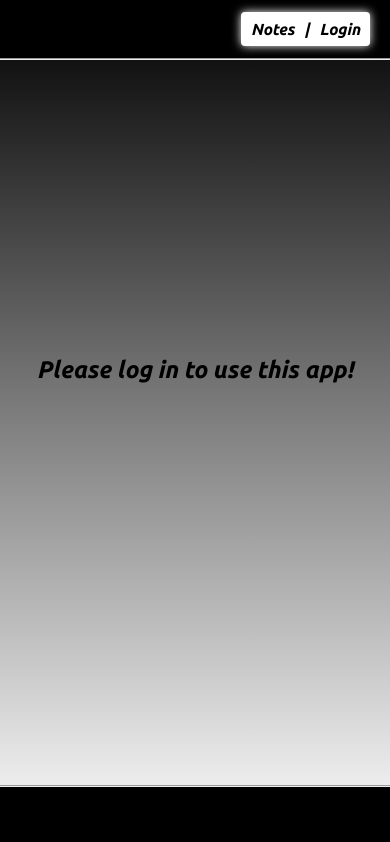
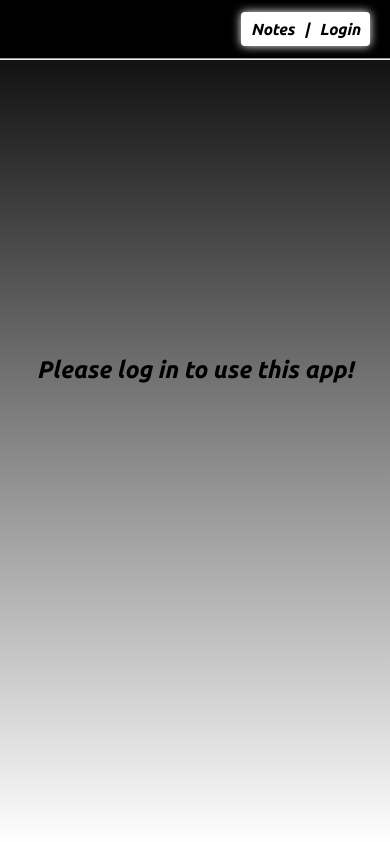
Before and after one commit to AlexArms/solace-notes-app, a Next.js app: page / in a window 390 px wide. Built offline with nearby package versions, Linux system fonts and the light colour scheme; what @ebay/nice-modal-react would draw is missing.

Commit message:
removed sticky on footer due to weird mobile behavior

```diff
--- a/src/components/Layout/Footer.tsx
+++ b/src/components/Layout/Footer.tsx
@@ -9,8 +9,8 @@ const StyledFooter = styled("footer")(() => ({
   background: "black",
   flexDirection: "column",
   paddingBottom: "10px",
-  position: "sticky",
-  bottom: 0,
+  // position: "sticky",
+  // bottom: 0,
 }));
 const StyledHr = styled("hr")(() => ({
   width: "100%",
```
